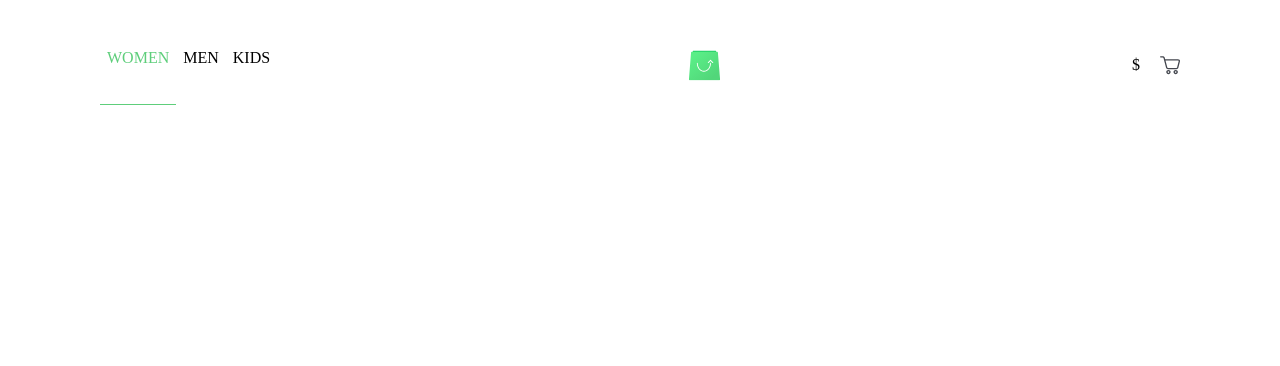
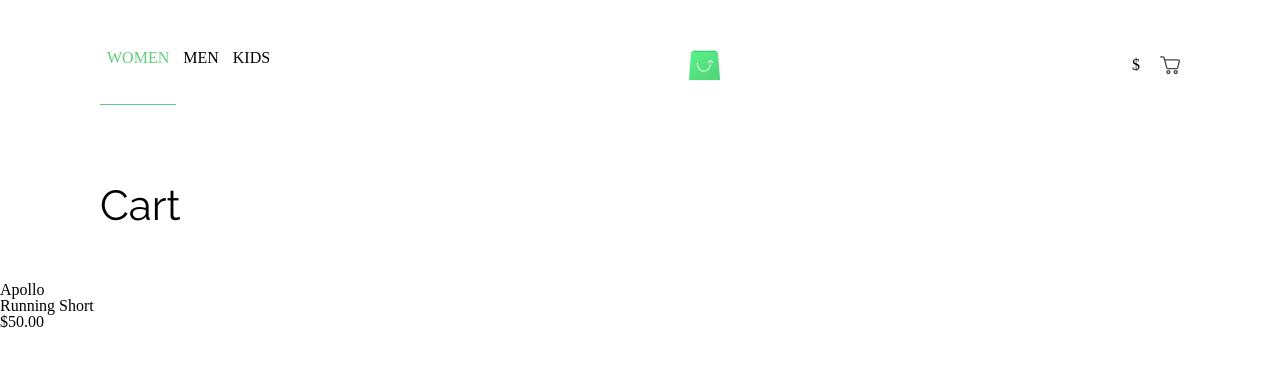
Before and after one commit to girts521/Girts-Karcevskis-scandiweb-test, a React (Create React App) app: page /cart in a window 1280 px wide. Before the commit this address had no page. Shown: the top 366 px of the page. Built offline with nearby package versions, Linux system fonts and the light colour scheme.

Commit message:
started cart page design

```diff
--- a/src/App.js
+++ b/src/App.js
@@ -7,6 +7,7 @@ import {Component} from 'react'
 import Category from './Pages/Category/Category';
 import NavBar from './Components/NavBar/NavBar';
 import Product from './Pages/Product/Product';
+import Cart from './Pages/Cart/Cart'
 
 class App extends Component {
   render() {
@@ -16,6 +17,7 @@ class App extends Component {
       <Routes>
          <Route path="/" element={<Category />} />
          <Route path="/product" element={<Product />} />
+         <Route path="/cart" element={<Cart />} />
       </Routes>
       </>
     );
--- /dev/null
+++ b/src/Pages/Cart/Cart.jsx
@@ -0,0 +1,24 @@
+import { Component } from "react";
+import styles from './styles.module.scss'
+
+class Cart extends Component {
+
+    render() {
+
+        return(
+            <div className={styles.container}>
+            <h1>Cart</h1>
+
+            <div className={styles.cartItem}>
+            <h2>Apollo</h2>
+            <h3>Running Short</h3>
+
+            <div className={styles.price}>$50.00</div>
+
+            </div>
+            </div>
+        )
+    }
+}
+
+export default Cart
--- /dev/null
+++ b/src/Pages/Cart/styles.module.scss
@@ -0,0 +1,8 @@
+.container{
+
+
+    h1{
+        margin-top: 80px;
+        margin-bottom: 55px;
+    }
+}
```
